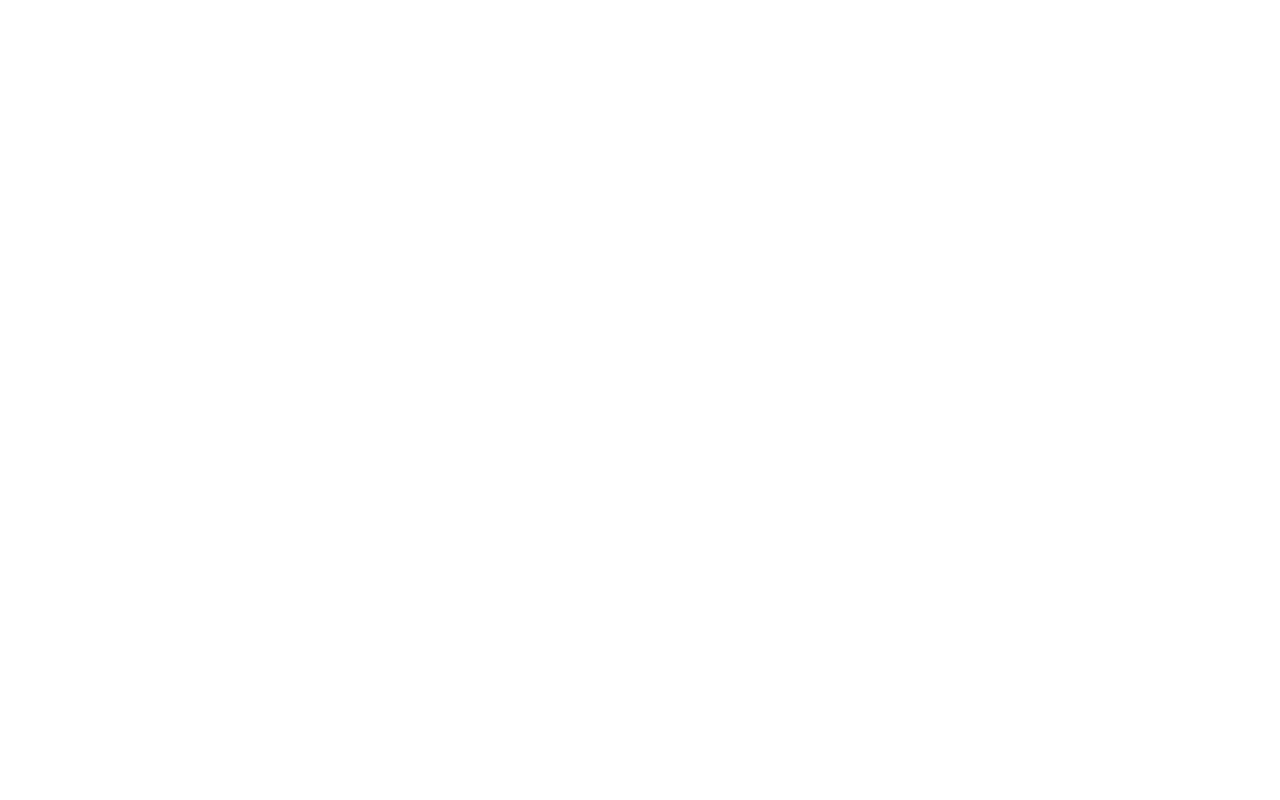
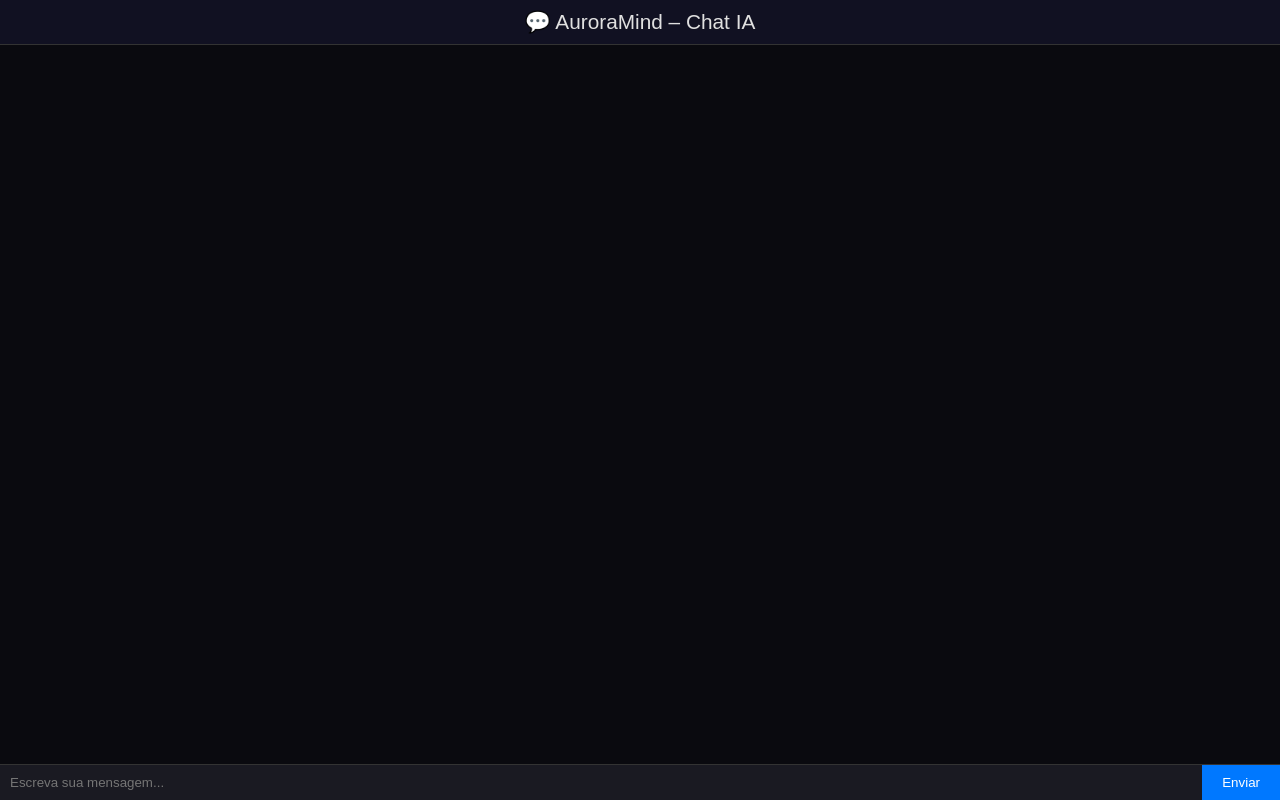
Before and after one commit to AuroraMind-web/auroramind-web.github.io, a plain HTML site: page chat.html in a window 1280 px wide. Drawn offline with Linux system fonts and the light colour scheme.

Commit message:
Restaurando O chat funcional

```diff
--- a/chat.html
+++ b/chat.html
@@ -1,3 +1,72 @@
+<!DOCTYPE html>
+<html lang="pt">
+<head>
+  <meta charset="UTF-8" />
+  <meta name="viewport" content="width=device-width, initial-scale=1.0" />
+  <title>AuroraMind Chat</title>
+  <style>
+    body {
+      font-family: Arial, sans-serif;
+      background-color: #0a0a0f;
+      color: #e0e0e0;
+      display: flex;
+      flex-direction: column;
+      height: 100vh;
+      margin: 0;
+    }
+    header {
+      background: #111122;
+      padding: 10px 20px;
+      text-align: center;
+      font-size: 1.3em;
+      border-bottom: 1px solid #333;
+    }
+    #chat-box {
+      flex: 1;
+      padding: 15px;
+      overflow-y: auto;
+    }
+    #user-input {
+      display: flex;
+      border-top: 1px solid #333;
+    }
+    #user-input input {
+      flex: 1;
+      padding: 10px;
+      border: none;
+      outline: none;
+      background: #1a1a22;
+      color: #fff;
+    }
+    #user-input button {
+      background: #0078ff;
+      border: none;
+      color: white;
+      padding: 10px 20px;
+      cursor: pointer;
+    }
+    #user-input button:hover {
+      background: #005fd1;
+    }
+    .msg {
+      margin: 8px 0;
+    }
+    .user {
+      color: #61dafb;
+    }
+    .bot {
+      color: #90ee90;
+    }
+  </style>
+</head>
+<body>
+  <header>💬 AuroraMind – Chat IA</header>
+  <div id="chat-box"></div>
+  <div id="user-input">
+    <input type="text" id="message" placeholder="Escreva sua mensagem..." />
+    <button onclick="sendMessage()">Enviar</button>
+  </div>
+
   <script>
     async function sendMessage() {
       const input = document.getElementById("message");
@@ -16,12 +85,15 @@
         });
 
         const data = await response.json();
-      const reply = data.answer || "Desculpa, não consegui responder agora.";
+        const reply = data.answer || "Desculpa, não consegui responder agora 😅";
         chatBox.innerHTML += `<div class='msg bot'><b>AuroraMind:</b> ${reply}</div>`;
       } catch (err) {
+        console.error(err);
         chatBox.innerHTML += `<div class='msg bot'><b>AuroraMind:</b> Erro ao conectar 😢</div>`;
       }
 
       chatBox.scrollTop = chatBox.scrollHeight;
     }
   </script>
+</body>
+</html>
```
Lines whose indentation alone changed are shown as unchanged.
